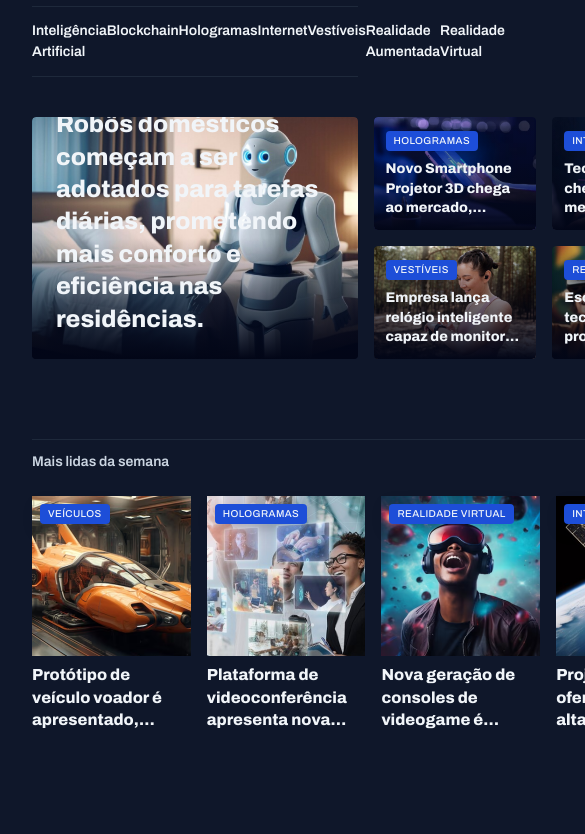
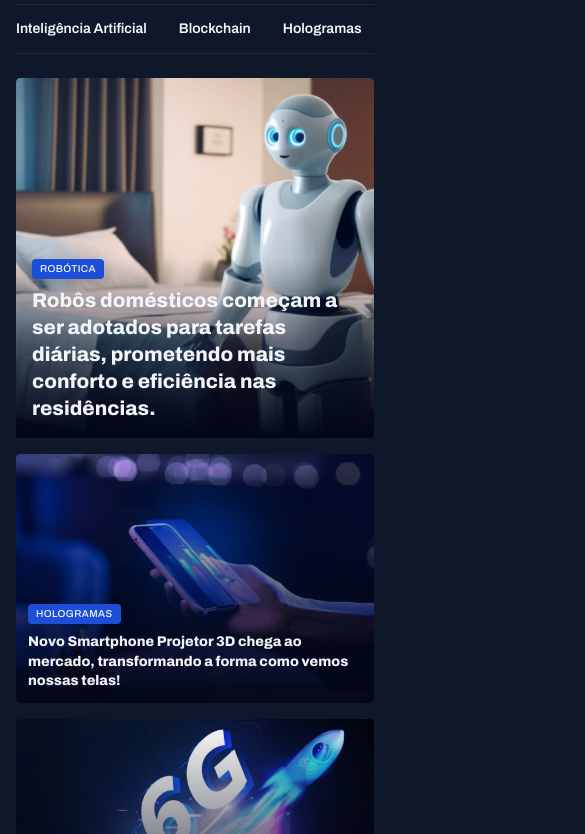
Before and after one commit to MontenegroEngComp/Portal-de-Noticias, a plain HTML site: page index.html in a window 390 px wide. Shown: the part 56-890 px from the top of the page, 585 px wide, since content can reach past the window. Drawn offline with Linux system fonts and the light colour scheme.

Commit message:
adicionando responsividade

```diff
--- a/styles/index.css
+++ b/styles/index.css
@@ -2,3 +2,4 @@
 @import url('header.css');
 @import url('utility.css');
 @import url('sections.css');
+@import url('responsive.css');
--- /dev/null
+++ b/styles/responsive.css
@@ -0,0 +1,81 @@
+@media (max-width: 1024px) {
+    #secondary {
+        justify-content: start;
+        gap: 32px;
+        overflow-x: auto;
+        white-space: nowrap;
+        scrollbar-width: none;
+    }
+
+    main,
+    #featured {
+        grid-template-columns: minmax(0, 1fr);
+        grid-auto-flow: row;
+    }
+
+    #most-read .grid-cols-4 {
+        grid-template-columns: repeat(2, 1fr);
+    }
+
+    .content-aside {
+        grid-template-columns: minmax(0, 1fr);
+        gap: 80px;
+    }
+}
+
+@media (max-width: 640px) {
+    .container {
+        padding-inline: 16px;
+    }
+
+    #primary strong {
+        display: none;
+    }
+
+    main {
+        margin-top: 24px;
+        gap: 56px;
+    }
+
+    #featured {
+        > .card {
+            height: 360px;
+        }
+
+        .card figcaption {
+            padding: 16px;
+
+            h2 {
+                font: 800 20px/135% var(--font-family);
+            }
+        }
+
+        .grid-cols-2 {
+            grid-template-columns: minmax(0, 1fr);
+        }
+    }
+
+    #most-read .grid-cols-4 {
+        grid-template-columns: minmax(0, 1fr);
+        gap: 24px;
+    }
+
+    #most-read img {
+        height: 200px;
+    }
+
+    #ai-highlights {
+        p {
+            display: none;
+        }
+
+        img {
+            width: 96px;
+            height: 96px;
+        }
+    }
+
+    .content-aside {
+        gap: 56px;
+    }
+}
```
